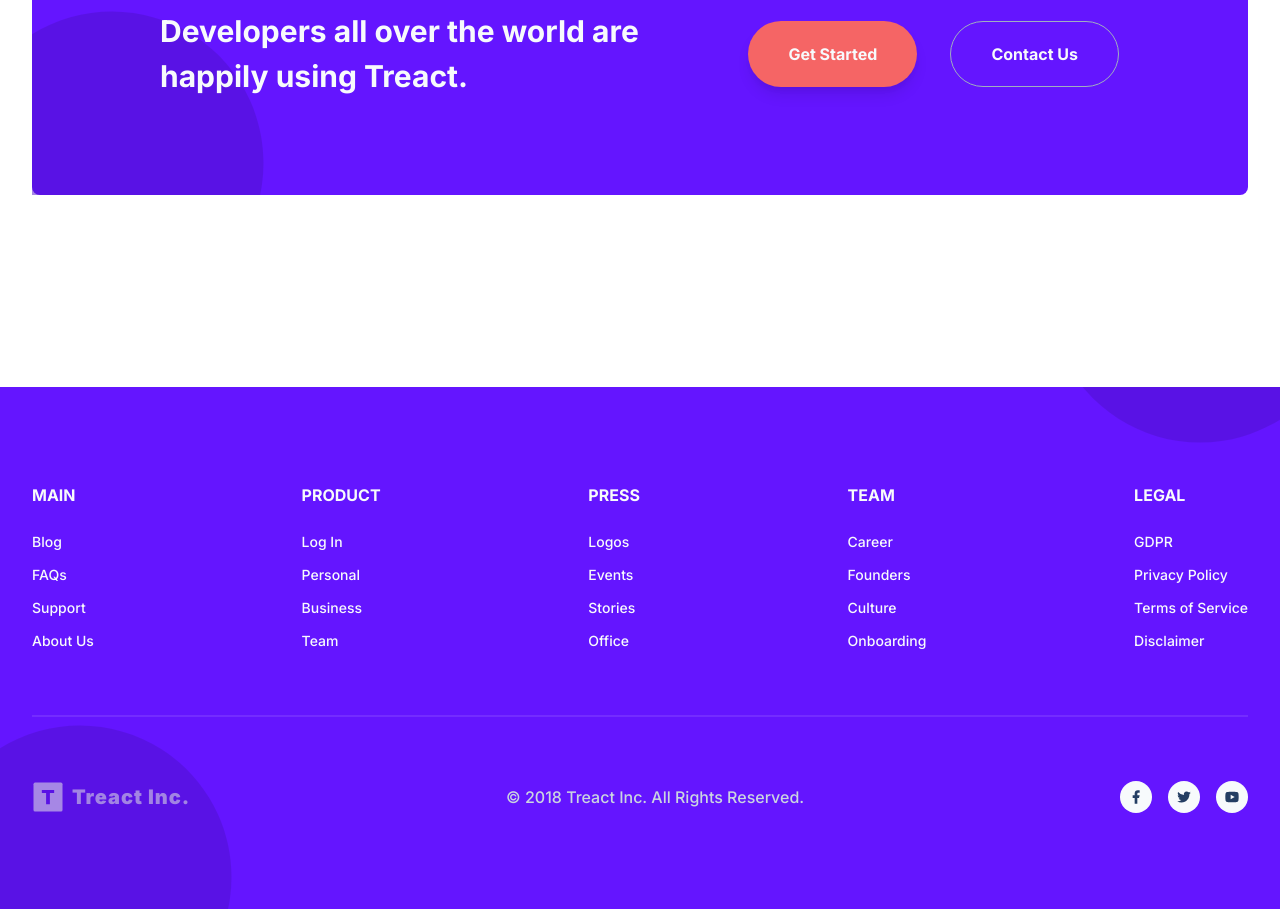
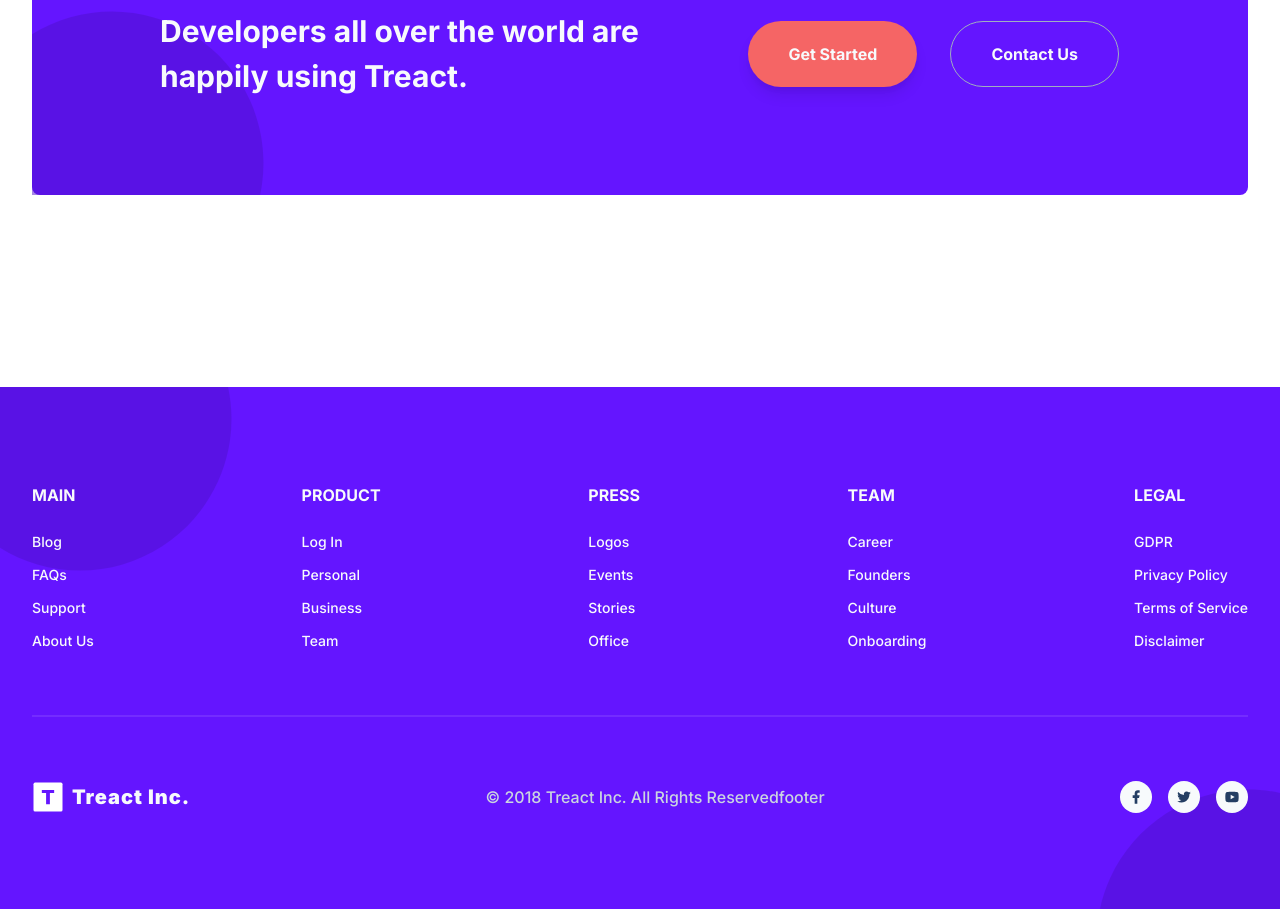
Before and after one commit to atalbott87/treat-final-project, a plain HTML site: page index.html in a window 1280 px wide. Shown: the part 5593-6502 px from the top of the page. Drawn offline with Linux system fonts and the light colour scheme.

Commit message:
Final Product

```diff
--- a/index.html
+++ b/index.html
@@ -629,7 +629,7 @@
       </section>
     </main>
     <footer>
-      <svg viewBox="0 0 600 600" class="start__blob--1">
+      <svg viewBox="0 0 600 600" class="footer__blob--1">
         <g transform="translate(300,300)">
           <path
             d="M153.6,-239C199.1,-209.8,236,-167.2,258.4,-118C280.9,-68.9,288.9,-13.1,281.2,40.4C273.5,93.9,250.1,145.2,214.7,186.1C179.3,226.9,131.9,257.4,80,272.6C28.2,287.8,-28.2,287.8,-80,272.6C-131.9,257.4,-179.3,226.9,-214.7,186.1C-250.1,145.2,-273.5,93.9,-281.2,40.4C-288.9,-13.1,-280.9,-68.9,-258.4,-118C-236,-167.2,-199.1,-209.8,-153.6,-239C-108.1,-268.3,-54.1,-284.1,0,-284.1C54.1,-284.1,108.1,-268.3,153.6,-239Z"
@@ -637,7 +637,7 @@
           ></path>
         </g>
       </svg>
-      <svg viewbox="0 0 600 600" class="start__blob--2">
+      <svg viewbox="0 0 600 600" class="footer__blob--2">
         <g transform="translate(300,300)">
           <path
             d="M153.6,-239C199.1,-209.8,236,-167.2,258.4,-118C280.9,-68.9,288.9,-13.1,281.2,40.4C273.5,93.9,250.1,145.2,214.7,186.1C179.3,226.9,131.9,257.4,80,272.6C28.2,287.8,-28.2,287.8,-80,272.6C-131.9,257.4,-179.3,226.9,-214.7,186.1C-250.1,145.2,-273.5,93.9,-281.2,40.4C-288.9,-13.1,-280.9,-68.9,-258.4,-118C-236,-167.2,-199.1,-209.8,-153.6,-239C-108.1,-268.3,-54.1,-284.1,0,-284.1C54.1,-284.1,108.1,-268.3,153.6,-239Z"
@@ -694,8 +694,7 @@
             <h5 class="footer__logo--text">Treact Inc.</h5>
           </div>
           <div class="footer__copyright">
-            © 2018 Treact Inc. All Rights Reserved.
-          </div>
+            © 2018 Treact Inc. All Rights Reservedfooter</div>
           <div class="footer__socials">
             <a class="footer__social--link">
               <svg fill="currentColor" viewBox="0 0 24 24">
```
